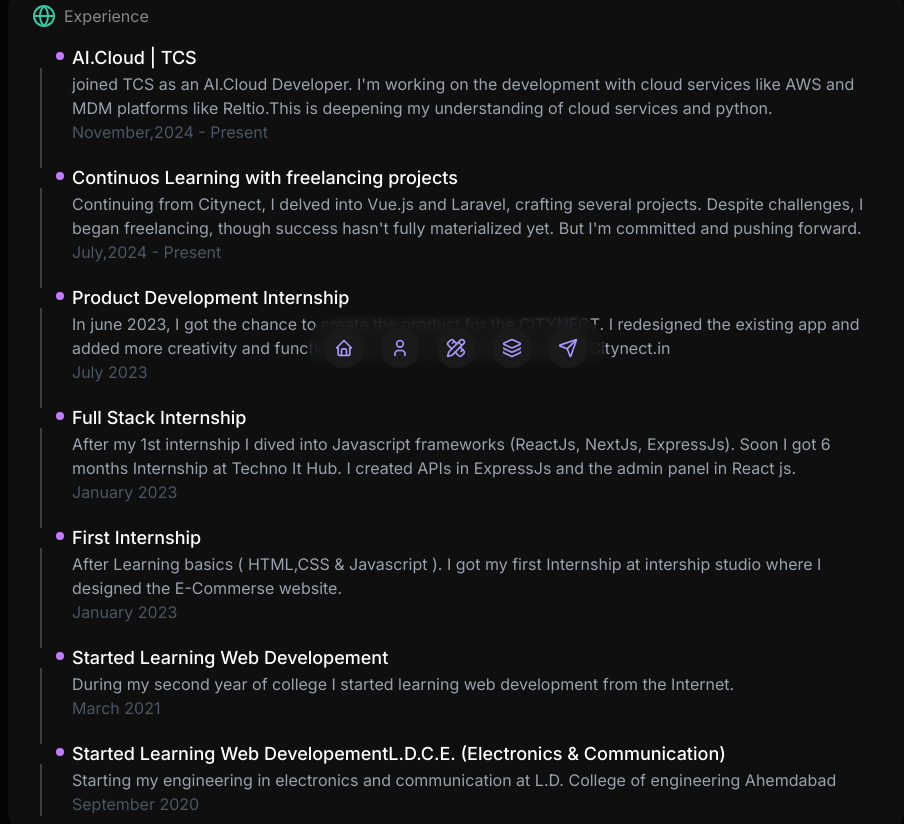
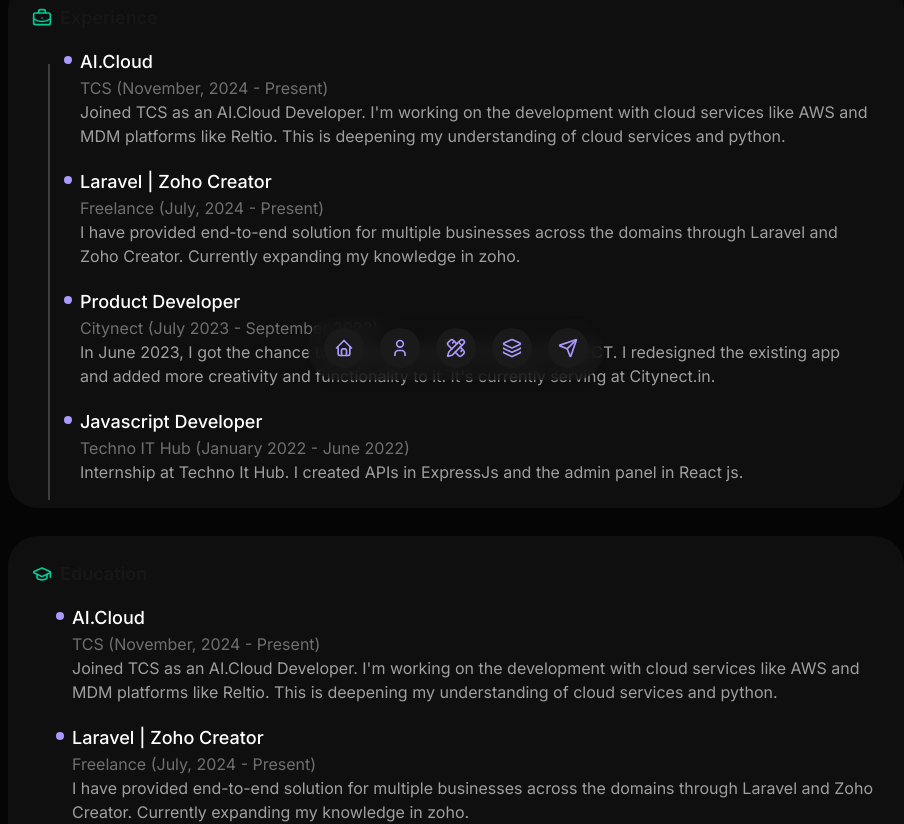
Before and after one commit to Chiragbhanderi1/portfolio_v3, a Next.js app: page /about in a window 1280 px wide. Shown: the part 400-1224 px from the top of the page, without its empty margins (184-1088 px from the left). Built offline with nearby package versions, Linux system fonts and the light colour scheme.

Commit message:
changed style for form and about

```diff
--- /dev/null
+++ b/src/app/_components/Connect.jsx
@@ -0,0 +1,23 @@
+import { ArrowRight } from "lucide-react";
+import React from "react";
+
+const Connect = () => {
+  return (
+    <div>
+      <div className="relative overflow-hidden max-w-4xl mx-auto mt-7 flex justify-center text-center flex-col gap-2 bg-[#0f0f0f] rounded-[30px] px-4 py-16 group">
+        <h1 className="text-9xl font-[500] text-amber-50">Let's Connect</h1>
+        <a
+          href="/contact"
+          className="absolute left-0 w-full z-10 h-full flex items-center justify-center rounded-[30px] opacity-0 group-hover:opacity-100 transition-all duration-500"
+          style={{ backgroundColor: "rgba(15, 15, 15, 0.8)" }}
+        >
+          <div className="bg-[#D6CCFE] p-8 rounded-full opacity-100 translate-y-full group-hover:translate-y-0 rotate-90 group-hover:rotate-0 transition-all duration-500">
+            <ArrowRight size={50} className="text-black" />
+          </div>
+        </a>
+      </div>
+    </div>
+  );
+};
+
+export default Connect;
--- a/src/app/about/page.jsx
+++ b/src/app/about/page.jsx
@@ -1,161 +1,100 @@
-import AnimatedWrapper from "@/components/AnimatedWrapper/animatedWrapper";
-import { Globe } from "lucide-react";
-import { ArrowRight } from "lucide-react";
+import { BriefcaseBusiness, Globe, GraduationCap } from "lucide-react";
+import Connect from "../_components/Connect";
 
-export default function Abourt() {
+const experiences = [
+  {
+    title: "AI.Cloud",
+    description:
+      "Joined TCS as an AI.Cloud Developer. I'm working on the development with cloud services like AWS and MDM platforms like Reltio. This is deepening my understanding of cloud services and python.",
+    date: "TCS (November, 2024 - Present)",
+  },
+  {
+    title: "Laravel | Zoho Creator",
+    description:
+      "I have provided end-to-end solution for multiple businesses across the domains through Laravel and Zoho Creator. Currently expanding my knowledge in zoho.",
+    date: "Freelance (July, 2024 - Present)",
+  },
+  {
+    title: "Product Developer",
+    description:
+      "In June 2023, I got the chance to create the product for the CITYNECT. I redesigned the existing app and added more creativity and functionality to it. It's currently serving at Citynect.in.",
+    date: "Citynect (July 2023 - September 2023)",
+  },
+  {
+    title: "Javascript Developer",
+    description:
+      "Internship at Techno It Hub. I created APIs in ExpressJs and the admin panel in React js.",
+    date: "Techno IT Hub (January 2022 - June 2022)",
+  },
+];
+export default function About() {
   return (
     <>
-      <AnimatedWrapper>
       <div className="max-w-4xl mx-auto mt-7 flex justify-between flex-col gap-2 bg-[#0f0f0f] rounded-[30px] p-6">
         <h1 className="text-white/90 text-3xl font-[500]">
           Hello there! Chirag here!
         </h1>
         <h3 className="text-white/50 font-[300]">
-            I'm Chirag Bhanderi, a seasoned web developer proficient in both
-            MERN (MongoDB, Express.js, React, Node.js) and MERN (MongoDB,
-            Express.js, Vue.js, Node.js) stacks. With a track record of
-            contributing to multiple startup projects and working as a
-            freelancer, I bring a wealth of experience in creating dynamic and
-            efficient web applications. My commitment lies in delivering
-            top-notch solutions that align with client objectives and industry
-            standards.
+          I'm Chirag Bhanderi, a seasoned web developer proficient in both MERN
+          (MongoDB, Express.js, React, Node.js) and MERN (MongoDB, Express.js,
+          Vue.js, Node.js) stacks. With a track record of contributing to
+          multiple startup projects and working as a freelancer, I bring a
+          wealth of experience in creating dynamic and efficient web
+          applications. My commitment lies in delivering top-notch solutions
+          that align with client objectives and industry standards.
         </h3>
       </div>
       <div className="max-w-4xl mx-auto mt-7 flex justify-between flex-col gap-2 bg-[#0f0f0f] rounded-[30px] p-6">
         <div className="flex items-center gap-2 ">
-            <Globe className=" text-[#33c69f]" />
-            <h3 className=" text-white/50 ">Experience</h3>
+          <BriefcaseBusiness className=" text-[#00cc96] w-5" />
+          <h2 className="text-lg font-semibold">Experience</h2>
+        </div>
+        <div>
+          <ul className="space-y-5 px-2">
+            {experiences.map((exp, index) => {
+              return (
+                <li className="relative pl-6 text-white" key={index}>
+                  <span className="absolute left-[5] top-2 w-2 h-2 bg-[#AC99FE] rounded-full"></span>
+                  <span
+                    className={`absolute left-2 top-4 w-0.5 ${
+                      index === experiences.length - 1 ? "h-full" : "h-[120%]"
+                    } bg-white/20`}
+                  ></span>
+                  <div className="ml-4 mt-2">
+                    <h3 className="text-lg font-medium">{exp.title}</h3>
+                    <p className="text-white/40">{exp.date}</p>
+                    <p className="text-white/60">{exp.description}</p>
+                  </div>
+                </li>
+              );
+            })}
+          </ul>
+        </div>
+      </div>
+      <div className="max-w-4xl mx-auto mt-7 flex justify-between flex-col gap-2 bg-[#0f0f0f] rounded-[30px] p-6">
+        <div className="flex items-center gap-2 ">
+          <GraduationCap className=" text-[#00cc96] w-5" />
+          <h2 className="text-lg font-semibold">Education</h2>
         </div>
         <div>
           <ul className="space-y-5">
-              <li className="relative pl-6  text-white">
-                <span className="absolute left-[5] top-2 w-2 h-2 bg-purple-400 rounded-full"></span>
-                <span className="absolute left-2 top-6 w-0.5 h-full bg-white/20"></span>
+            {experiences.map((exp, index) => {
+              return (
+                <li className="relative pl-6 text-white" key={index}>
+                  <span className="absolute left-[5] top-2 w-2 h-2 bg-[#AC99FE] rounded-full"></span>
+
                   <div className="ml-4 mt-2">
-                  <h3 className="text-lg font-medium">AI.Cloud | TCS</h3>
-                  <p className="text-gray-400">
-                    joined TCS as an AI.Cloud Developer. I'm working on the
-                    development with cloud services like AWS and MDM platforms
-                    like Reltio.This is deepening my understanding of cloud
-                    services and python.
-                  </p>
-                  <p className="text-gray-600">November,2024 - Present</p>
+                    <h3 className="text-lg font-medium">{exp.title}</h3>
+                    <p className="text-white/40">{exp.date}</p>
+                    <p className="text-white/60">{exp.description}</p>
                   </div>
                 </li>
-              <li className="relative pl-6  text-white">
-                <span className="absolute left-[5] top-2 w-2 h-2 bg-purple-400 rounded-full"></span>
-                <span className="absolute left-2 top-6 w-0.5 h-full bg-white/20"></span>
-                <div className="ml-4 mt-2">
-                  <h3 className="text-lg font-medium">
-                    Continuos Learning with freelancing projects
-                  </h3>
-                  <p className="text-gray-400">
-                    Continuing from Citynect, I delved into Vue.js and Laravel,
-                    crafting several projects. Despite challenges, I began
-                    freelancing, though success hasn't fully materialized yet.
-                    But I'm committed and pushing forward.
-                  </p>
-                  <p className="text-gray-600">July,2024 - Present</p>
-                </div>
-              </li>
-              <li className="relative pl-6">
-                <span className="absolute left-[5] top-2 w-2 h-2 bg-purple-400 rounded-full"></span>
-                <span className="absolute left-2 top-6 w-0.5 h-full bg-white/20"></span>
-                <div className="ml-4 mt-2">
-                  <h3 className="text-lg font-medium text-white">
-                    Product Development Internship
-                  </h3>
-                  <p className="text-gray-400">
-                    In june 2023, I got the chance to create the product for the
-                    CITYNECT. I redesigned the existing app and added more
-                    creativity and functionality to it. It's currenlty serving
-                    at Citynect.in
-                  </p>
-                  <p className="text-gray-600">July 2023</p>
-                </div>
-              </li>
-              <li className="relative pl-6">
-                <span className="absolute left-[5] top-2 w-2 h-2 bg-purple-400 rounded-full"></span>
-                <span className="absolute left-2 top-6 w-0.5 h-full bg-white/20"></span>
-                <div className="ml-4 mt-2">
-                  <h3 className="text-lg font-medium text-white">
-                    Full Stack Internship
-                  </h3>
-                  <p className="text-gray-400">
-                    After my 1st internship I dived into Javascript frameworks
-                    (ReactJs, NextJs, ExpressJs). Soon I got 6 months Internship
-                    at Techno It Hub. I created APIs in ExpressJs and the admin
-                    panel in React js.
-                  </p>
-                  <p className="text-gray-600">January 2023</p>
-                </div>
-              </li>
-              <li className="relative pl-6">
-                <span className="absolute left-[5] top-2 w-2 h-2 bg-purple-400 rounded-full"></span>
-                <span className="absolute left-2 top-6 w-0.5 h-full bg-white/20"></span>
-                <div className="ml-4 mt-2">
-                  <h3 className="text-lg font-medium text-white">
-                    First Internship
-                  </h3>
-                  <p className="text-gray-400">
-                    After Learning basics ( HTML,CSS & Javascript ). I got my
-                    first Internship at intership studio where I designed the
-                    E-Commerse website.
-                  </p>
-                  <p className="text-gray-600">January 2023</p>
-                </div>
-              </li>
-              <li className="relative pl-6">
-                <span className="absolute left-[5] top-2 w-2 h-2 bg-purple-400 rounded-full"></span>
-                <span className="absolute left-2 top-6 w-0.5 h-full bg-white/20"></span>
-                <div className="ml-4 mt-2">
-                  <h3 className="text-lg font-medium text-white">
-                    Started Learning Web Developement
-                  </h3>
-                  <p className="text-gray-400">
-                    During my second year of college I started learning web
-                    development from the Internet.
-                  </p>
-                  <p className="text-gray-600">March 2021</p>
-                </div>
-              </li>
-              <li className="relative pl-6">
-                <span className="absolute left-[5] top-2 w-2 h-2 bg-purple-400 rounded-full"></span>
-                <span className="absolute left-2 top-6 w-0.5 h-13 bg-white/20"></span>
-                <div className="ml-4 mt-2">
-                  <h3 className="text-lg font-medium text-white">
-                    Started Learning Web DevelopementL.D.C.E. (Electronics &
-                    Communication){" "}
-                  </h3>
-                  <p className="text-gray-400">
-                    Starting my engineering in electronics and communication at
-                    L.D. College of engineering Ahemdabad
-                  </p>
-                  <p className="text-gray-600">September 2020</p>
-                </div>
-              </li>
+              );
+            })}
           </ul>
         </div>
       </div>
-
-         <div className="relative overflow-hidden max-w-4xl mx-auto mt-7 flex justify-center text-center flex-col gap-2 bg-[#0f0f0f] rounded-[30px] px-4 py-16 group">
-          <h1 className="text-9xl font-[500] text-amber-50">Let's Connect</h1>
-          <a
-            href="/contact"
-            className="absolute left-0 w-full z-10 h-full flex items-center justify-center rounded-[30px] opacity-0 group-hover:opacity-100 transition-all duration-500"
-            style={{ backgroundColor: "rgba(15, 15, 15, 0.8)" }}
-          >
-            <div className="bg-[#D6CCFE] p-8 rounded-full opacity-100 translate-y-full group-hover:translate-y-0 rotate-90 group-hover:rotate-0 transition-all duration-500">
-              <ArrowRight size={50} className="text-black" />
-            </div>
-          </a>
-        </div>
-
-        <div className=" max-w-4xl mx-auto mt-7 flex justify-between  gap-2 bg-[#0f0f0f] text-white/60 font-light rounded-[30px] px-6 py-8 group">
-          <div>© 2025. All rights Reserved.</div>
-          <div>Made by Chirag </div>
-        </div>
-      </AnimatedWrapper>
+      <Connect />
     </>
   );
 }
--- a/src/app/layout.js
+++ b/src/app/layout.js
@@ -2,13 +2,9 @@
 import Header from "@/components/Header/Header";
 import BottomMenu from "@/components/BottomMenu/BottomMenu";
 import "./globals.css";
-import {
-  IconHome,
-  IconMail,
-  IconSettings,
-  IconUser,
-} from "@tabler/icons-react";
-import { Layers, Layers2, PencilRuler, Send } from "lucide-react";
+import { IconHome, IconUser } from "@tabler/icons-react";
+import { Layers, PencilRuler, Send } from "lucide-react";
+import AnimatedWrapper from "@/components/AnimatedWrapper/animatedWrapper";
 
 const inter = Inter({ subsets: ["latin"] });
 
@@ -26,17 +22,17 @@
     },
     {
       title: "Projects",
-      icon: <PencilRuler className="h-full w-full"/>,
+      icon: <PencilRuler className="h-full w-full" />,
       href: "/projects",
     },
     {
       title: "Stack",
-      icon: <Layers className="h-full w-full"/>,//>,
+      icon: <Layers className="h-full w-full" />, //>,
       href: "/stack",
     },
     {
       title: "Contact",
-      icon: <Send className="h-full w-full"/>,
+      icon: <Send className="h-full w-full" />,
       href: "/contact",
     },
   ];
@@ -44,9 +40,14 @@
     <html lang="en">
       <body className={inter.className} style={{ backgroundColor: "#050505" }}>
         <div className="mb-28">
-          <Header />
-          <main className="main-content">{children}</main>
-
+          <AnimatedWrapper>
+            <Header />
+            <main className="main-content">{children}</main>
+            <div className=" max-w-4xl mx-auto mt-7 flex justify-between  gap-2 bg-[#0f0f0f] text-white/60 font-light rounded-[30px] px-6 py-8 group">
+              <div>© 2025. All rights Reserved.</div>
+              <div>Made by Chirag </div>
+            </div>
+          </AnimatedWrapper>
           <div className="fixed inset-x-0 bottom-5 z-[999] flex items-center justify-center">
             <BottomMenu
               items={menuItems}
```
Also changed, not shown: src/app/contact/page.jsx (+35 -47 lines), src/app/page.jsx (+3 -16 lines). Lines whose indentation alone changed are shown as unchanged.
